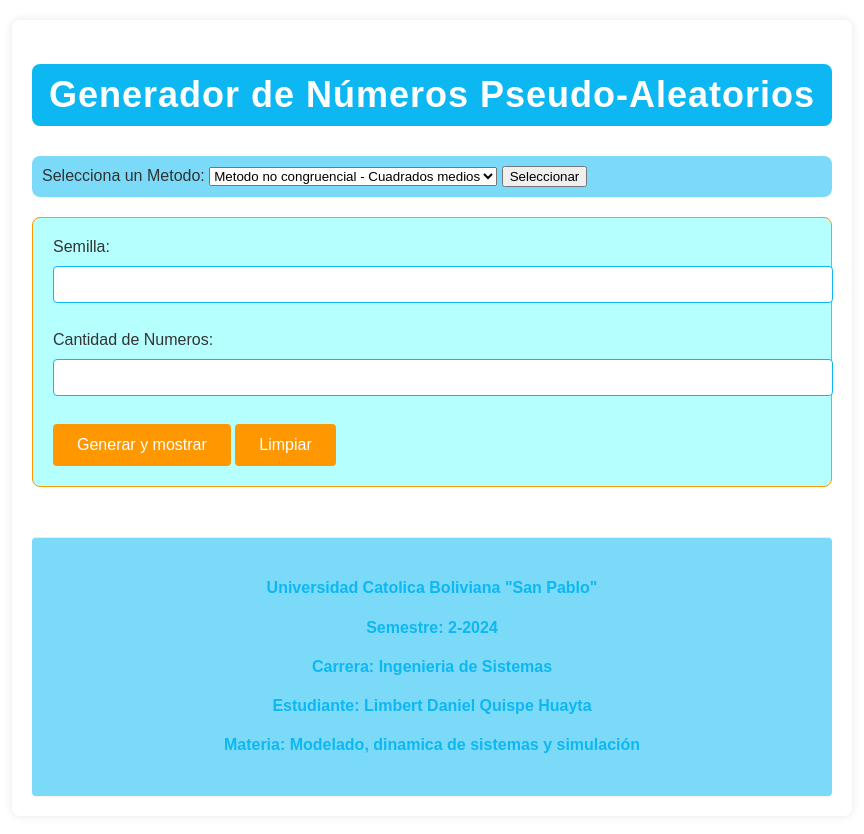
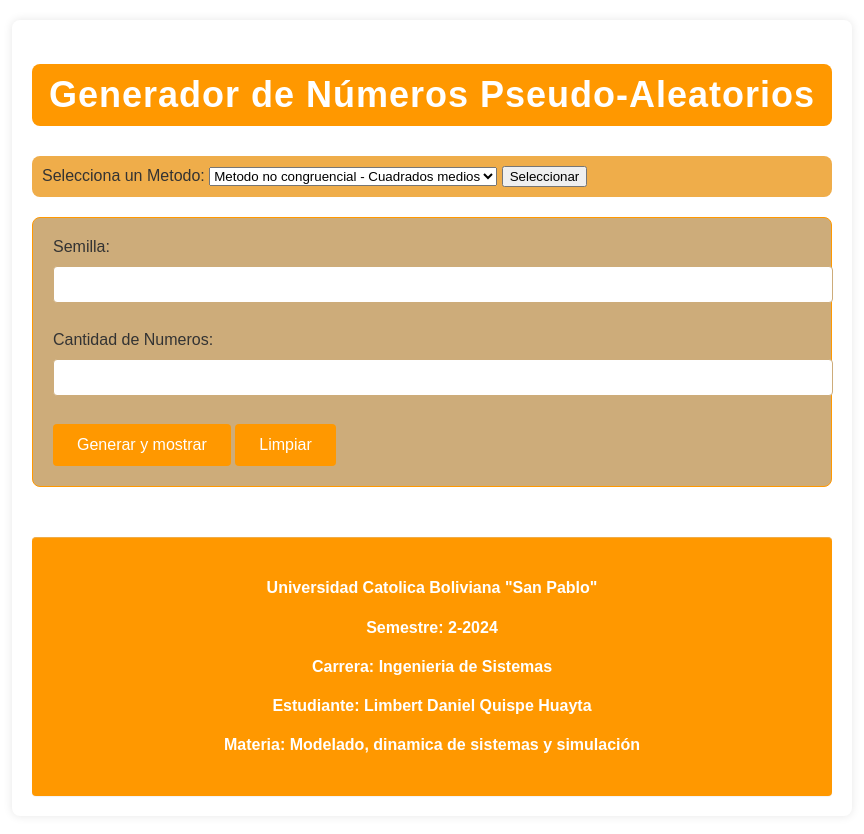
Before and after one commit to lim2002/NumerosAleatorios, a plain HTML site: page index.html in a window 1280 px wide. Both pictures are taken after a click on the button "Seleccionar". Shown: the whole page, without its empty margins (208-1072 px from the left). Drawn offline with Linux system fonts and the light colour scheme.

Commit message:
cambio apariencia

```diff
--- a/style.css
+++ b/style.css
@@ -19,7 +19,7 @@ h1 {
     text-align: center;
     margin-bottom: 30px;
     color: #ffffff; /* Texto blanco */
-    background-color: #0cb7f2; /* Fondo azul brillante */
+    background-color: #ff9800; /* Fondo azul brillante */
     font-size: 36px; /* Aumenta el tamaño del título */
     font-weight: bold; /* Resalta el título */
     letter-spacing: 1px; /* Añade espaciado entre letras */
@@ -28,7 +28,7 @@ h1 {
 }
 
 #method-menu {
-    background-color: #7cdaf9; /* Fondo azul claro */
+    background-color: #efad4a; /* Fondo azul claro */
     color: #333333; /* Texto gris oscuro */
     padding: 10px;
     border-radius: 8px;
@@ -37,7 +37,7 @@ h1 {
 
 .form-style {
     display: none;
-    background-color: #b6ffff; /* Fondo celeste muy claro */
+    background-color: #cdac7a; /* Fondo celeste muy claro */
     border: 1px solid #ff9800; /* Borde naranja */
     border-radius: 8px;
     padding: 20px;
@@ -54,7 +54,7 @@ h1 {
     width: 100%;
     padding: 10px;
     margin-bottom: 10px;
-    border: 1px solid #0cb7f2; /* Borde azul brillante */
+    border: 1px solid #cdac7a; /* Borde azul brillante */
     border-radius: 4px;
     background-color: #ffffff; /* Fondo blanco */
     color: #333333; /* Texto gris oscuro */
@@ -90,14 +90,14 @@ h1 {
 }
 
 .footer {
-    background-color: #7cdaf9; /* Fondo azul claro */
-    border-top: 1px solid #b6ffff; /* Borde azul muy claro */
+    background-color: #ff9800; /* Fondo azul claro */
+    border-top: 1px solid #efad4a; /* Borde azul muy claro */
     border-radius: 4px;
     box-shadow: 0 1px 1px rgba(0, 0, 0, 0.05);
     margin-top: 50px;
     padding: 20px;
     text-align: center;
-    color: #0cb7f2; /* Texto azul brillante */
+    color: #ffffff; /* Texto azul brillante */
 }
 #resultado-a, #resultado-m, #resultado-g2, #resultado-a2, #resultado-m2 {
     font-weight: bold;
```
